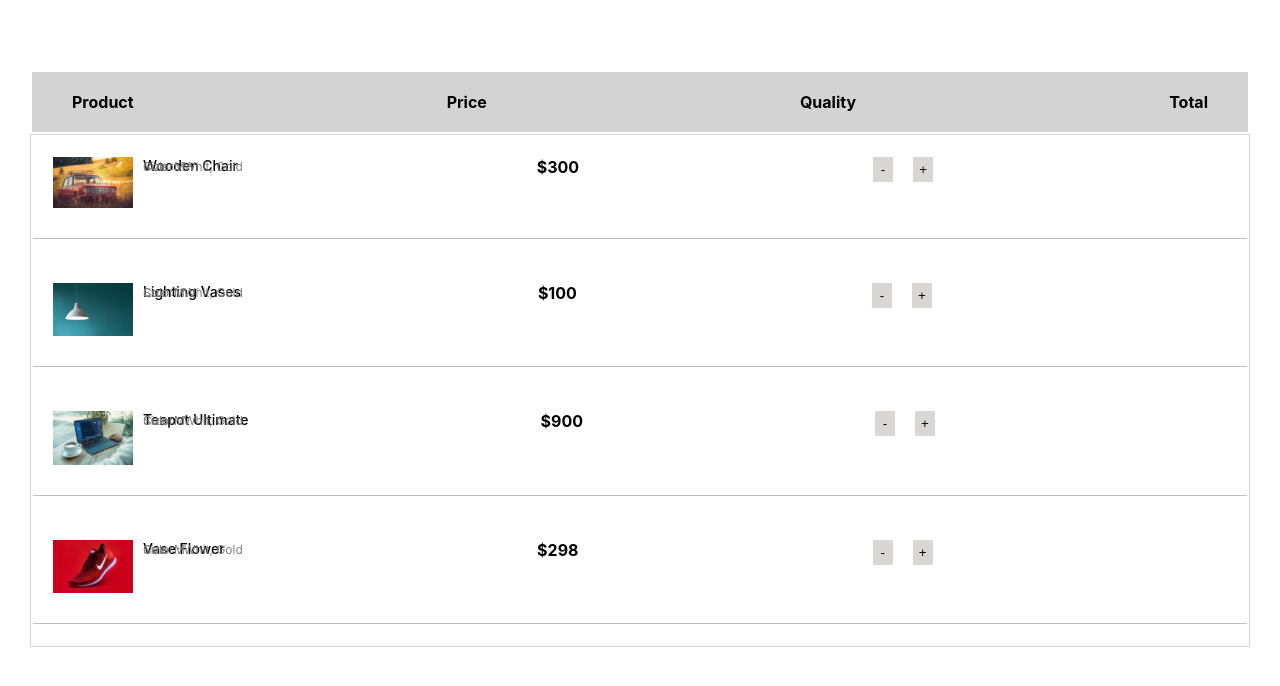
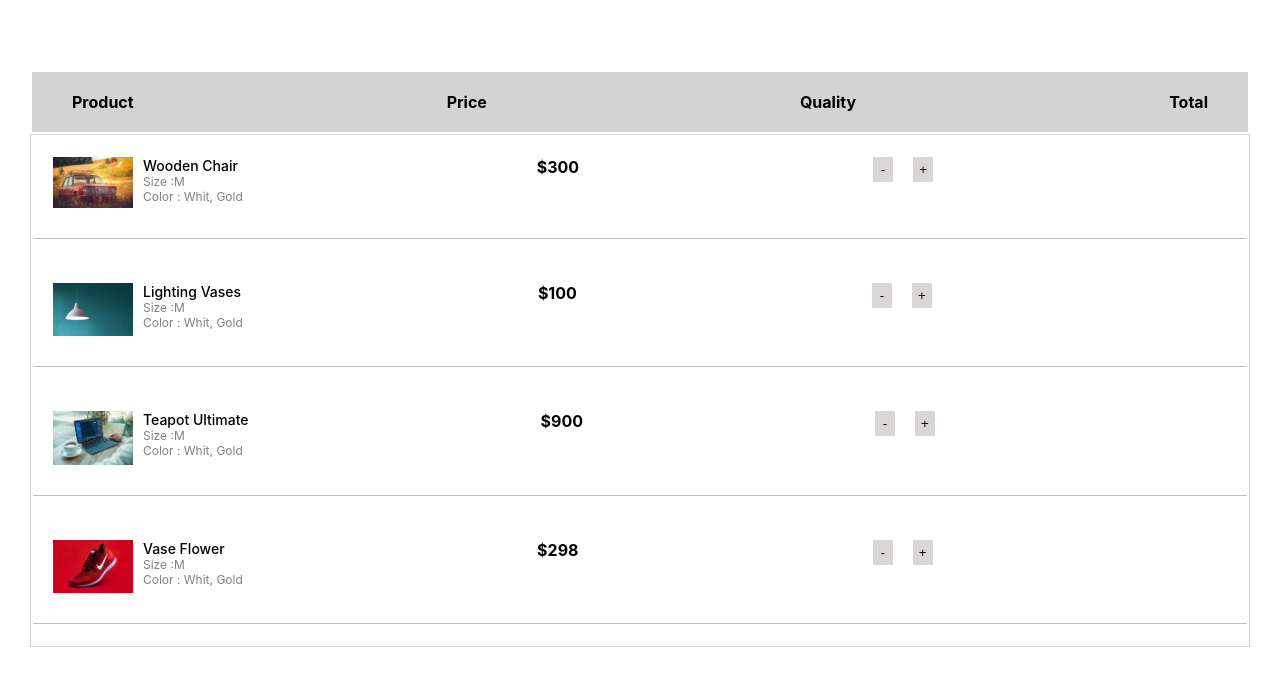
Before and after one commit to Zaibi727/Collection-of-Designs, a React (Create React App) app: page / in a window 1280 px wide. Shown: the top 686 px of the page. Built offline with nearby package versions, Linux system fonts and the light colour scheme.

Commit message:
Update Dribble.module.css

```diff
--- a/src/components/DribbleCart/Dribble.module.css
+++ b/src/components/DribbleCart/Dribble.module.css
@@ -35,12 +35,10 @@
     font-weight: 500;
 }
 .size{
-    margin-top: -15px;
     font-size: 12px;
     color: grey;
 }
 .color{
-    margin-top: -15px;
     font-size: 12px;
     color: grey;
 }
```
